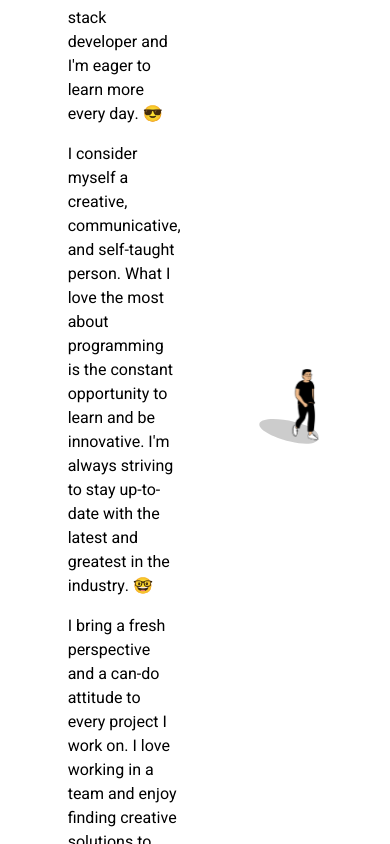
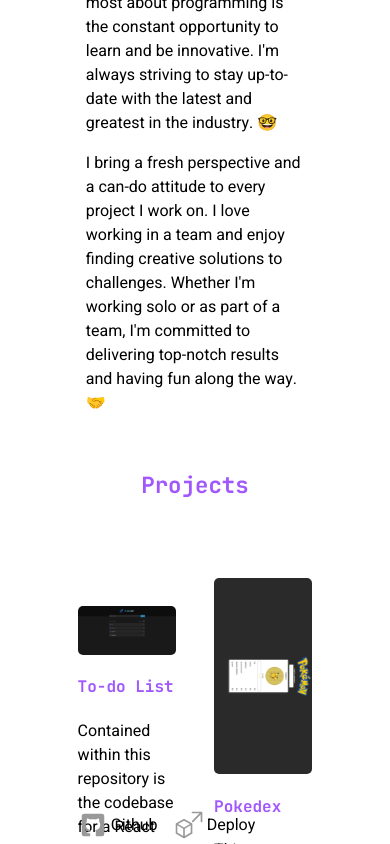
Before and after one commit to imcasero/my-website, a React (Vite) app: page / in a window 390 px wide. Shown: the part 1156-2000 px from the top of the page. Built offline with nearby package versions, Linux system fonts and the light colour scheme; the HTML template or start-up script is replaced by a standard one.

Commit message:
fix: responsive for about

```diff
--- a/src/components/About/about.module.css
+++ b/src/components/About/about.module.css
@@ -20,8 +20,40 @@
     gap: 5em;
 }
 .container .description article{
-    width: 50%;
+    width: 100%;
 }
 .container .description img{
-    width: 30%;
+    display: none;
 }
+
+/* Extra small devices (phones) - Menor a 576px */
+@media (max-width: 575.98px) {
+    /* Estilos para dispositivos extra pequeños (teléfonos) */
+}
+
+/* Small devices (tablets) - 576px o mayor */
+@media (min-width: 576px) {
+    /* Estilos para dispositivos pequeños (tabletas) */
+}
+
+/* Medium devices (desktops) - 768px o mayor */
+@media (min-width: 768px) {
+    /* Estilos para dispositivos medianos (escritorios) */
+}
+
+/* Large devices (desktops) - 992px o mayor */
+@media (min-width: 992px) {
+    .container .description img{
+        width: 30%;
+    }
+}
+
+/* Extra large devices (large desktops) - 1200px o mayor */
+@media (min-width: 1200px) {
+    .container .description img{
+        width: 30%;
+    }
+    .container .description article{
+        width: 50%;
+    }
+}
```
